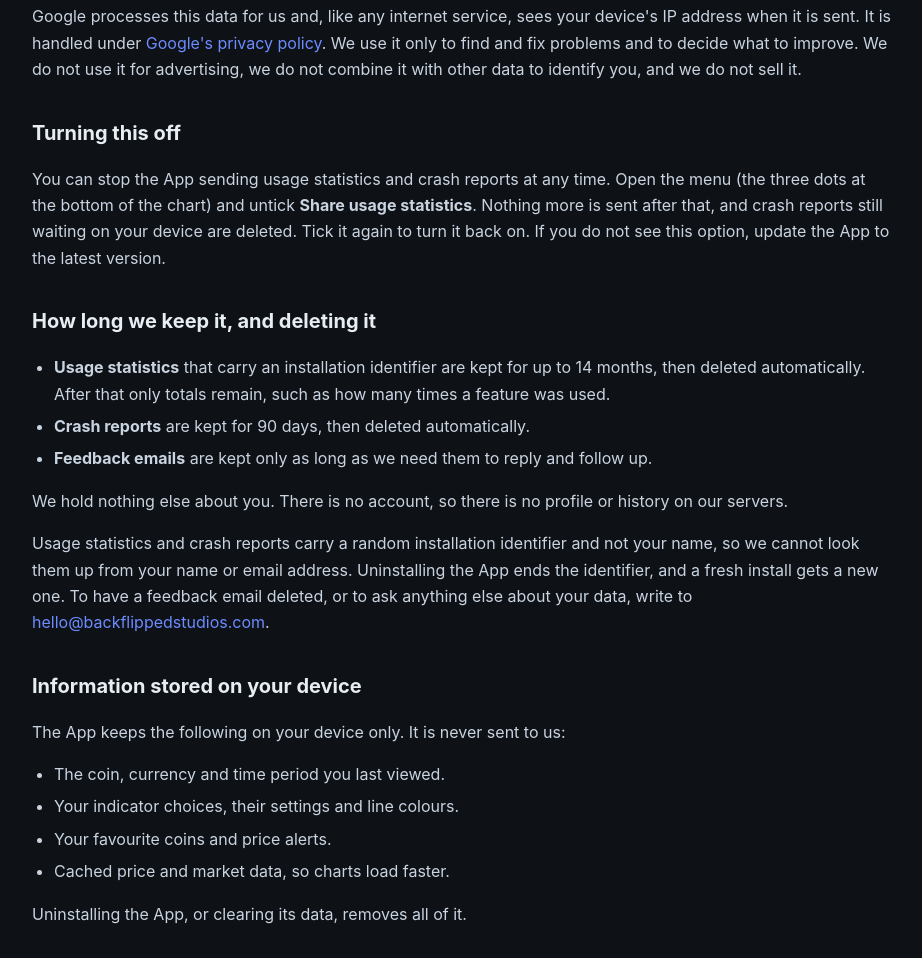
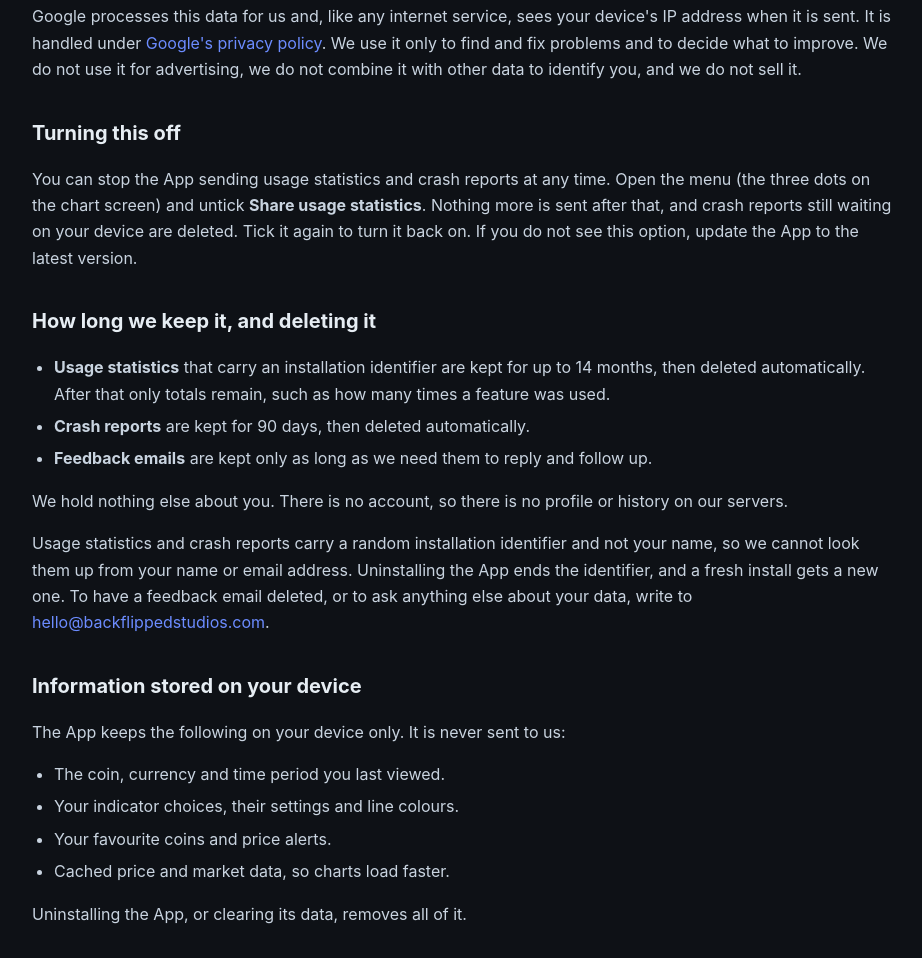
Before and after one commit to acorbin3/backflipped-studios, a plain HTML site: page crypto-ta/privacy.html in a window 1280 px wide. Shown: the part 807-1765 px from the top of the page, without its empty margins (178-1100 px from the left). Drawn offline with Linux system fonts and the light colour scheme.

Commit message:
Crypto-TA privacy policy: the menu is on the chart screen, not always at the bottom
Co-Authored-By: Claude Fable 5.2 <noreply@anthropic.com>
Claude-Session: https://claude.ai/code/session_014YLyrVCyUVQkCPYvnk2ymu

```diff
--- a/crypto-ta/privacy.html
+++ b/crypto-ta/privacy.html
@@ -38,7 +38,7 @@
       <p>Google processes this data for us and, like any internet service, sees your device's IP address when it is sent. It is handled under <a href="https://policies.google.com/privacy">Google's privacy policy</a>. We use it only to find and fix problems and to decide what to improve. We do not use it for advertising, we do not combine it with other data to identify you, and we do not sell it.</p>
 
       <h2>Turning this off</h2>
-      <p>You can stop the App sending usage statistics and crash reports at any time. Open the menu (the three dots at the bottom of the chart) and untick <strong>Share usage statistics</strong>. Nothing more is sent after that, and crash reports still waiting on your device are deleted. Tick it again to turn it back on. If you do not see this option, update the App to the latest version.</p>
+      <p>You can stop the App sending usage statistics and crash reports at any time. Open the menu (the three dots on the chart screen) and untick <strong>Share usage statistics</strong>. Nothing more is sent after that, and crash reports still waiting on your device are deleted. Tick it again to turn it back on. If you do not see this option, update the App to the latest version.</p>
 
       <h2>How long we keep it, and deleting it</h2>
       <ul>
```
